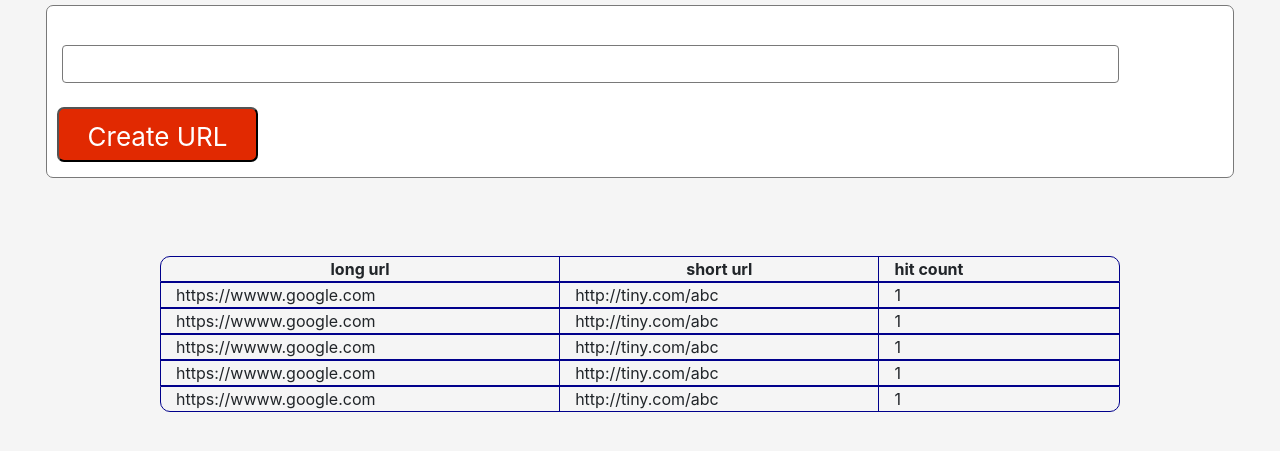
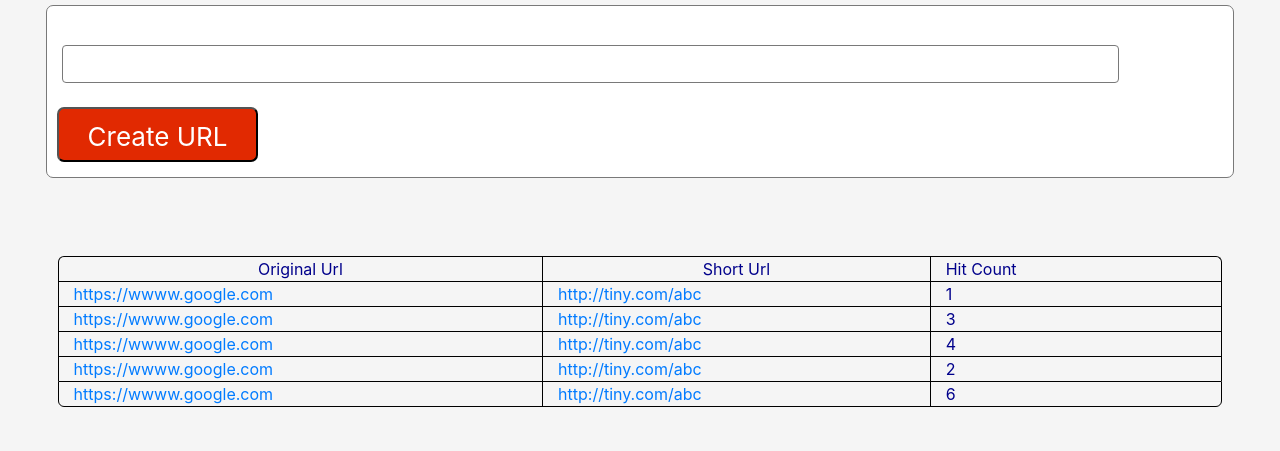
Before and after one commit to camckin10/tinyapp, a website: page public/index.html in a window 1280 px wide. Shown: the part 121-572 px from the top of the page. Drawn offline with nearby package versions, Linux system fonts and the light colour scheme.

Commit message:
up to date table

```diff
--- a/public/index.html
+++ b/public/index.html
@@ -38,34 +38,34 @@
         <div class="col-lg-12">
           <h2></h2>
           <div class="row url-table url-table__header">
-            <div class="col-5">long url</div>
-            <div class="col-4">short url</div>
-            <div class="col-1" style="white-space: nowrap">hit count</div>
+            <div class="col-5">Original Url</div>
+            <div class="col-4">Short Url</div>
+            <div class="col-1" style="white-space: nowrap">Hit Count</div>
           </div>
           <div class="row url-table url-table__body-row">
-            <div class="col-5">https://wwww.google.com</div>
-            <div class="col-4">http://tiny.com/abc</div>
+            <div class="col-5"><a href="https://wwww.google.com">https://wwww.google.com</a></div>
+            <div class="col-4"><a href="http://tiny.com/abc">http://tiny.com/abc</a></div>
             <div class="col-1">1</div>
           </div>
           <div class="row url-table url-table__body-row">
-            <div class="col-5">https://wwww.google.com</div>
-            <div class="col-4">http://tiny.com/abc</div>
-            <div class="col-1">1</div>
+            <div class="col-5"><a href="https://wwww.google.com">https://wwww.google.com</a></div>
+            <div class="col-4"><a href="http://tiny.com/abc">http://tiny.com/abc</a></div>
+            <div class="col-1">3</div>
           </div>
           <div class="row url-table url-table__body-row">
-            <div class="col-5">https://wwww.google.com</div>
-            <div class="col-4">http://tiny.com/abc</div>
-            <div class="col-1">1</div>
+            <div class="col-5"><a href="https://wwww.google.com">https://wwww.google.com</a></div>
+            <div class="col-4"><a href="http://tiny.com/abc">http://tiny.com/abc</a></div>
+            <div class="col-1">4</div>
           </div>
           <div class="row url-table url-table__body-row">
-            <div class="col-5">https://wwww.google.com</div>
-            <div class="col-4">http://tiny.com/abc</div>
-            <div class="col-1">1</div>
+            <div class="col-5"><a href="https://wwww.google.com">https://wwww.google.com</a></div>
+            <div class="col-4"><a href="http://tiny.com/abc">http://tiny.com/abc</a></div>
+            <div class="col-1">2</div>
           </div>
           <div class="row url-table url-table__body-row">
-            <div class="col-5">https://wwww.google.com</div>
-            <div class="col-4">http://tiny.com/abc</div>
-            <div class="col-1">1</div>
+            <div class="col-5"><a href="https://wwww.google.com">https://wwww.google.com</a></div>
+            <div class="col-4"><a href="http://tiny.com/abc">http://tiny.com/abc</a></div>
+            <div class="col-1">6</div>
           </div>
         </div>
       </div>
--- a/public/styles/acct.css
+++ b/public/styles/acct.css
@@ -65,8 +65,9 @@ table {
 }
 .url-table {
 	margin: 0 auto;
-	width: 75%;
-	border: 1px solid darkblue;
+	width: 91%;
+	color:darkblue;
+	border: 1px solid black;
 	background:  #F5F5F5;
 	/* min-width: 60%; */
 	/* margin: 10px auto; */
@@ -74,58 +75,23 @@ table {
 	/* border-radius: 15px; */
 }
 .url-table__header {
-	font-weight: bold;
+	/*font-weight: bold;*/
 	text-align: center;
-	border-bottom: 1px solid darkblue;
-	border-top-left-radius: 10px; /* this seems to be the magic after all */
-	border-top-right-radius: 10px;
+	border-bottom: 1px black;
+	border-top-left-radius: 6px; /* this seems to be the magic after all */
+	border-top-right-radius: 6px;
 }
 .url-table > div {
-	border-right: 1px solid darkblue;
+	border-right: 1px solid black;
 }
 .url-table > div:last-child {
 	border-right: none;
 }
 .url-table__body-row {
-	border-bottom: 1px solid darkblue;
+	border-bottom: 1px black;
 }
 .url-table__body-row:last-child {
-	border-bottom: 1px solid darkblue ;
-	border-bottom-left-radius: 10px;
-	border-bottom-right-radius: 10px;
+	border-bottom: 1px solid black ;
+	border-bottom-left-radius: 6px;
+	border-bottom-right-radius: 6px;
 }
-
-
-/* .url-table{
-	margin:0px auto;
-	float:none;
-	border-radius:30px;
-	min-width: 60%;
-	border:5px solid pink;
-
-} */
-
-/* thead th,
-tbody td {
-  border-bottom: 1px solid #cecfd5;
-	padding: 10px 15px;
-	border-radius:30px !important;
-} */
-
-/*table only using divs*/
-.new-table{
-	margin:1px auto;
-	float:none;
-}
-
-h5, a{
-	color:darkblue
-}
-
-a:hover{
-	color:darkblue;
-}
-
-.long-url,.short-url,.hit-count{
-	color:darkblue;
-}
```
